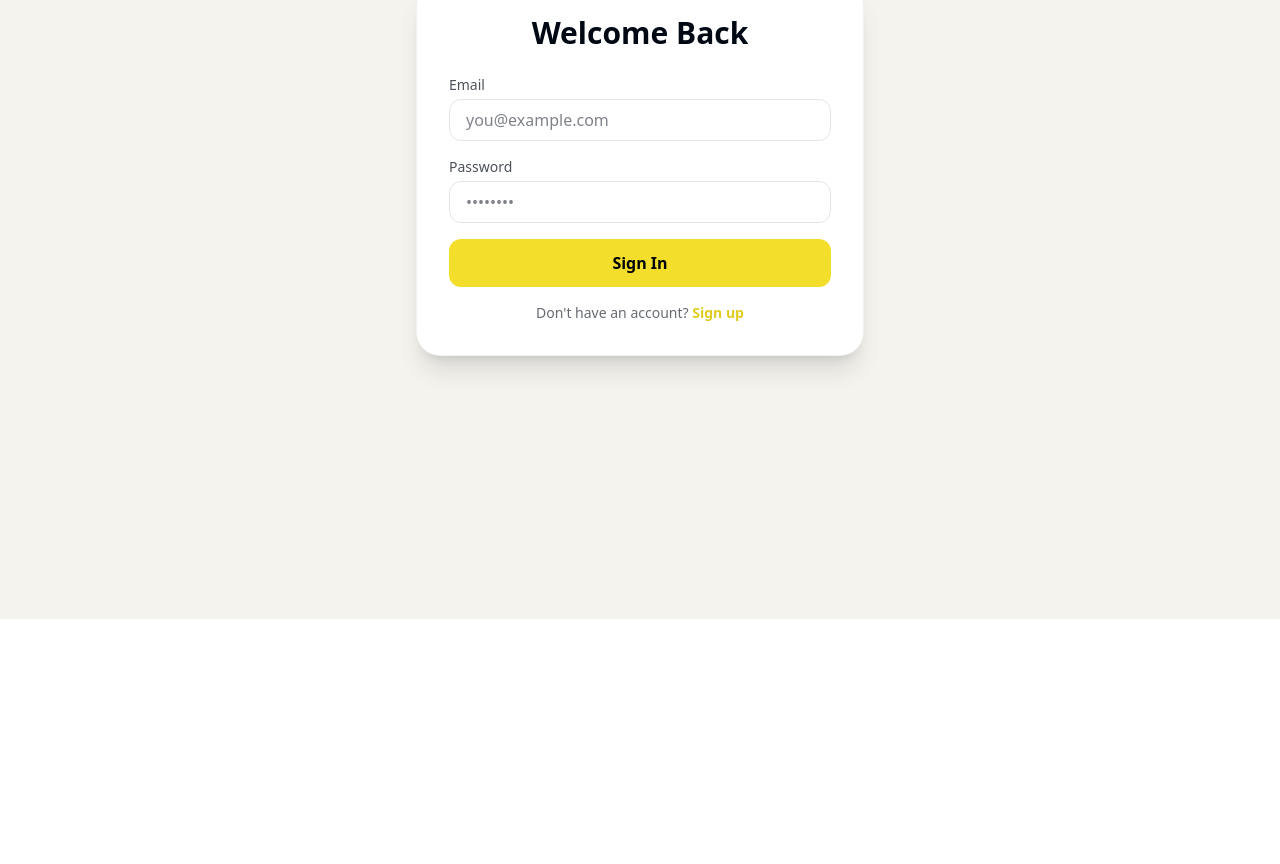
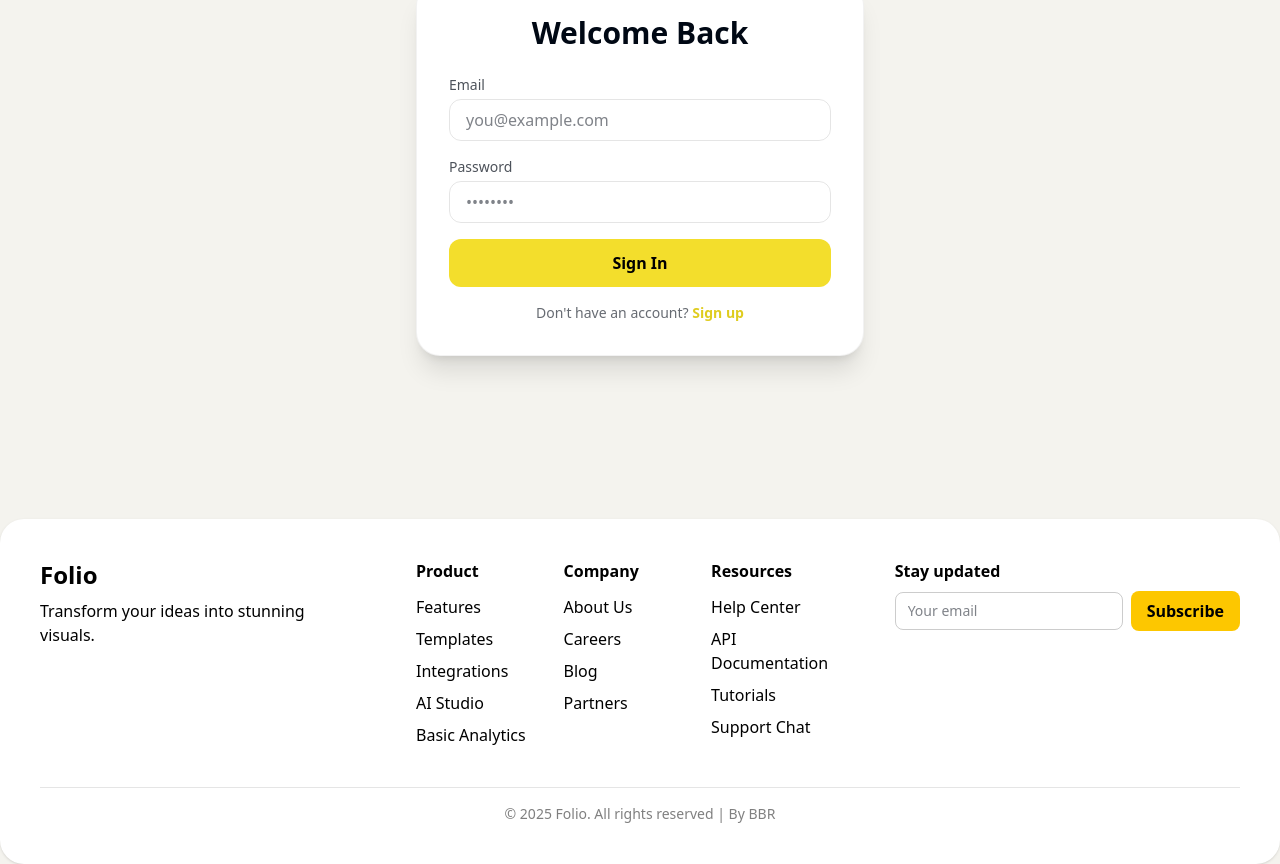
Before and after one commit to BrainnerBR/Folio, a React (Vite) app: page /login in a window 1280 px wide. Shown: the part 181-1045 px from the top of the page. Before the commit the page ends 800 px from the top, so only its background shows below. Built offline with nearby package versions, Linux system fonts and the light colour scheme; no server answers.

Commit message:
footer agregado a login y register

```diff
--- a/src/Components/Footer.jsx
+++ b/src/Components/Footer.jsx
@@ -72,7 +72,7 @@ export default function Footer() {
 
       {/* Footer bottom text */}
       <div className="mt-10 border-t border-black/10 pt-4 text-black/50 text-sm flex items-center justify-center gap-2">
-        © 2024 Folio. All rights reserved | By BBR
+        © 2025 Folio. All rights reserved | By BBR
       </div>
     </footer>
   );
--- a/src/Components/Sidebar.jsx
+++ b/src/Components/Sidebar.jsx
@@ -58,7 +58,7 @@ export default function Sidebar() {
           onClick={handleLogout}
           className="w-full flex items-center justify-center gap-2 bg-red-50 text-red-600 hover:bg-red-100 font-medium py-3 rounded-xl transition cursor-pointer"
         >
-          <span>🚪</span>
+          <span></span>
           Log out
         </button>
       </div>
--- a/src/Pages/Auth/Login.jsx
+++ b/src/Pages/Auth/Login.jsx
@@ -1,6 +1,7 @@
 import { useState } from "react";
 import { useAuth } from "../../context/AuthContext";
 import { Link, useNavigate } from "react-router-dom";
+import Footer from "../../Components/Footer";
 
 export default function Login() {
   const { login } = useAuth();
@@ -27,6 +28,7 @@ export default function Login() {
   };
 
   return (
+    <>
     <div className="flex flex-col items-center justify-center min-h-[calc(100vh-100px)] px-6">
       <div className="bg-white p-8 rounded-3xl shadow-xl w-full max-w-md border border-black/5">
         <h2 className="text-3xl font-bold text-center mb-6 text-text">
@@ -80,5 +82,8 @@ export default function Login() {
         </p>
       </div>
     </div>
+
+      <Footer />
+    </>
   );
 }
--- a/src/Pages/Auth/Register.jsx
+++ b/src/Pages/Auth/Register.jsx
@@ -3,6 +3,7 @@ import { useNavigate, Link } from "react-router-dom";
 import { useAuth } from "../../context/AuthContext";
 import { updateProfile } from "firebase/auth";
 import { auth } from "../../Services/firebase";
+import Footer from "../../Components/Footer";
 
 export default function Register() {
   const { register } = useAuth();
@@ -45,6 +46,7 @@ export default function Register() {
   };
 
   return (
+    <>
     <div className="flex flex-col items-center justify-center min-h-[calc(100vh-100px)] px-6">
       <div className="bg-white p-8 rounded-3xl shadow-xl w-full max-w-md border border-black/5">
         <h2 className="text-3xl font-bold text-center mb-6 text-text">
@@ -115,5 +117,7 @@ export default function Register() {
         </p>
       </div>
     </div>
+    <Footer />
+    </>
   );
 }
--- a/src/Pages/Landing.jsx
+++ b/src/Pages/Landing.jsx
@@ -59,6 +59,7 @@ export default function Landing() {
             variants={fadeInUp}
           >
             <motion.button
+            to="/dashboard"
               whileHover={{ scale: 1.05 }}
               whileTap={{ scale: 0.95 }}
               className="cursor-pointer bg-primary hover:bg-primaryHover text-black px-8 py-4 rounded-xl text-lg font-semibold transition shadow-lg hover:shadow-primary/50"
```
